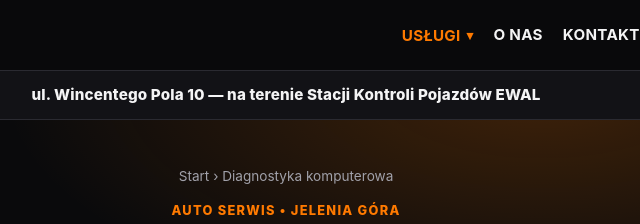
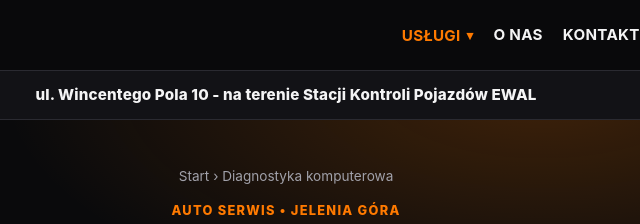
Before and after one commit to AkademiaZSB/cargum, a plain HTML site: page diagnostyka.html in a window 1280 px wide. Shown: the top 224 px of the page, 354-994 px from the left. Drawn offline with Linux system fonts and the light colour scheme.

Commit message:
Pasek adresu: pojedynczy myślnik zamiast pogrubionego em dash

```diff
--- a/diagnostyka.html
+++ b/diagnostyka.html
@@ -35,7 +35,7 @@
  </nav>
 </div></header>
 
-<div class="addr-bar"><div class="wrap">ul. Wincentego Pola 10 —<br class="addr-break"> na terenie Stacji Kontroli Pojazdów EWAL</div></div>
+<div class="addr-bar"><div class="wrap">ul. Wincentego Pola 10 -<br class="addr-break"> na terenie Stacji Kontroli Pojazdów EWAL</div></div>
 
 <section class="hero small"><div class="wrap center">
  <div class="crumbs"><a href="index.html">Start</a> › Diagnostyka komputerowa</div>
```
Also changed, not shown: hamulce.html (+1 -1 lines), index.html (+1 -1 lines), klimatyzacja.html (+1 -1 lines), kontakt.html (+1 -1 lines), o-nas.html (+1 -1 lines), opony.html (+1 -1 lines), serwis-olejowy.html (+1 -1 lines), zawieszenie.html (+1 -1 lines).
